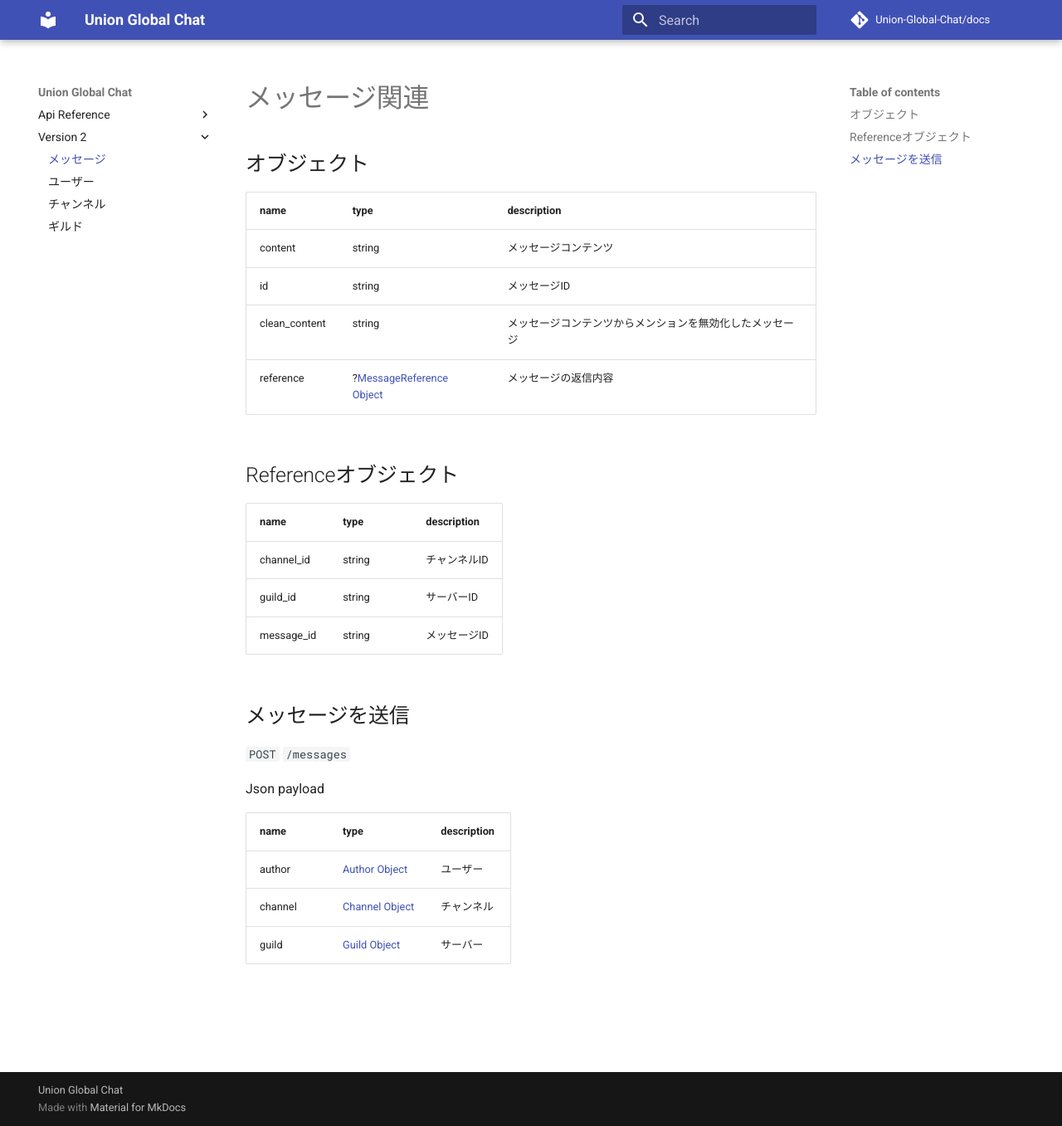
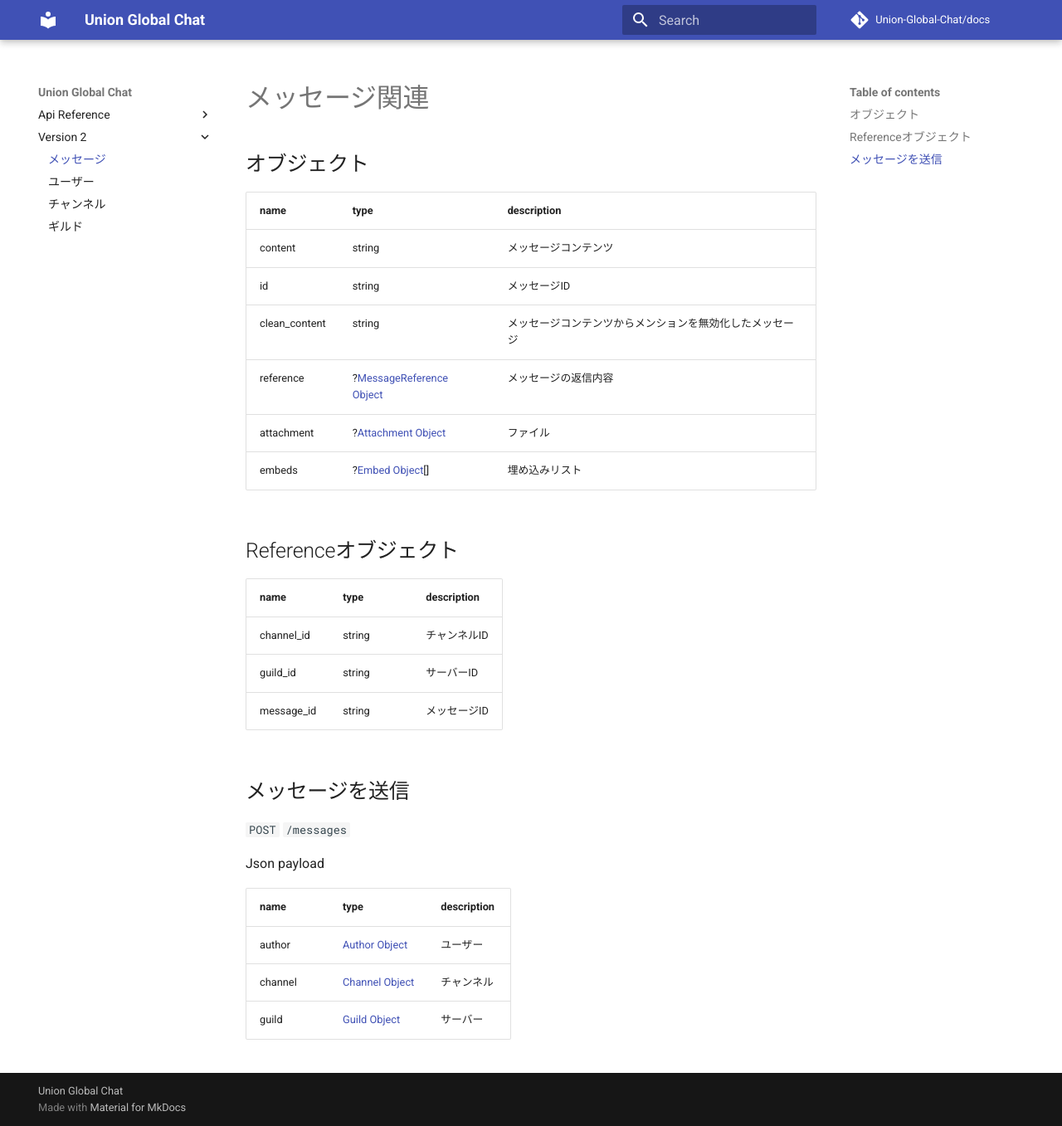
Before and after one commit to Union-Global-Chat/docs, an MkDocs documentation site: the page built from docs/v2/messages.md, in a window 1280 px wide and 1357 px high. Shown: the whole window at 83% size. Built offline with MkDocs 1.6.1 and Material for MkDocs 9.7.7, drawn with Linux system fonts in a browser that asks for light colours; comment, search, counter and statistics services are not loaded.

Commit message:
Update messages.md

```diff
--- a/docs/v2/messages.md
+++ b/docs/v2/messages.md
@@ -8,6 +8,8 @@
 | id            | string | メッセージID |
 | clean_content | string | メッセージコンテンツからメンションを無効化したメッセージ |
 | reference     | ?[MessageReference Object](/docs/v2/messages#Referenceオブジェクト) | メッセージの返信内容 |
+| attachment    | ?[Attachment Object](/docs/v2/attachment#オブジェクト) | ファイル |
+| embeds        | ?[Embed Object](https://discord.com/developers/docs/resources/channel#embed-object)[] | 埋め込みリスト |
 
 ## Referenceオブジェクト
 
```
